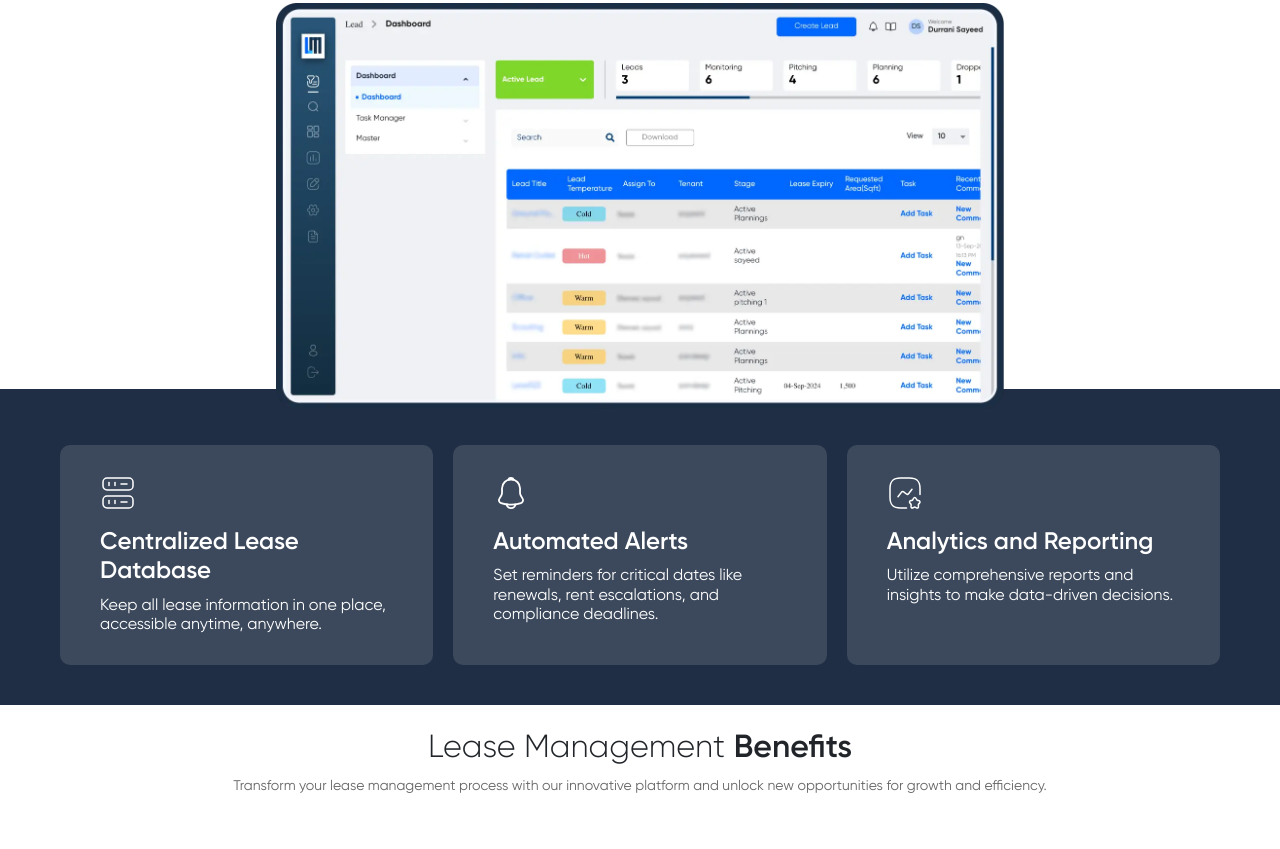
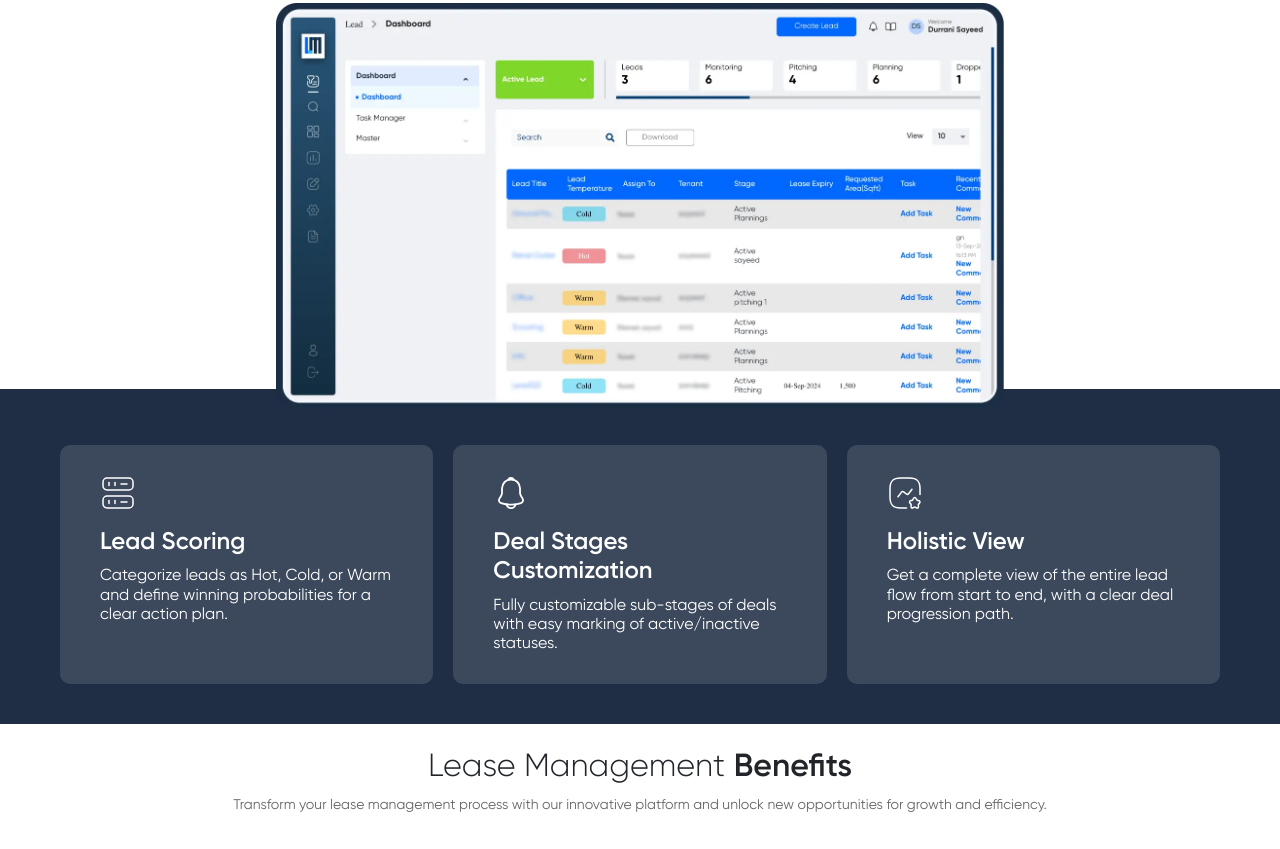
Before and after one commit to Tsunnyy/creleasematrix, a plain HTML site: page products/leadmanagement.html in a window 1280 px wide. Shown: the part 343-1192 px from the top of the page. Drawn offline with nearby package versions, Linux system fonts and the light colour scheme; a script that the page names is missing.

Commit message:
Text changes

```diff
--- a/products/leadmanagement.html
+++ b/products/leadmanagement.html
@@ -32,18 +32,18 @@
         <section class="productGridDiv darkBg">
             <div class="productGridInner">
                 <img src="/img/product/lead/1.svg" alt="Lead | Icon">
-                <h5>Centralized Lease Database</h5>
-                <p>Keep all lease information in one place, accessible anytime, anywhere.</p>
+                <h5>Lead Scoring</h5>
+                <p>Categorize leads as Hot, Cold, or Warm and define winning probabilities for a clear action plan.</p>
             </div>
             <div class="productGridInner">
                 <img src="/img/product/lead/2.svg" alt="Lead | Icon">
-                <h5>Automated Alerts</h5>
-                <p>Set reminders for critical dates like renewals, rent escalations, and compliance deadlines.</p>
+                <h5>Deal Stages Customization</h5>
+                <p>Fully customizable sub-stages of deals with easy marking of active/inactive statuses.</p>
             </div>
             <div class="productGridInner">
                 <img src="/img/product/lead/3.svg" alt="Lead | Icon">
-                <h5>Analytics and Reporting</h5>
-                <p>Utilize comprehensive reports and insights to make data-driven decisions.</p>
+                <h5>Holistic View</h5>
+                <p>Get a complete view of the entire lead flow from start to end, with a clear deal progression path.</p>
             </div>
         </section>
         <section class="productBenefits">
```
